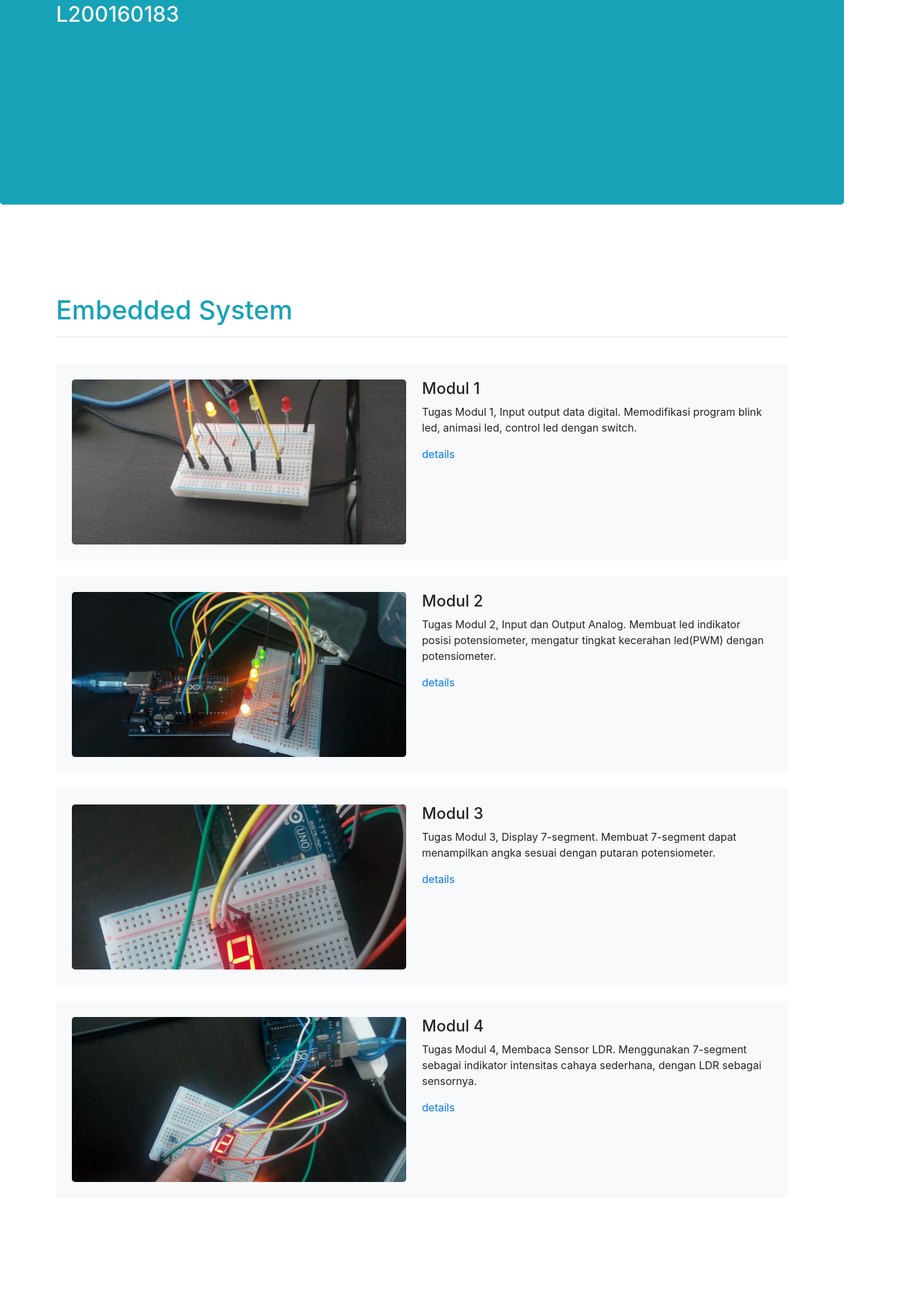
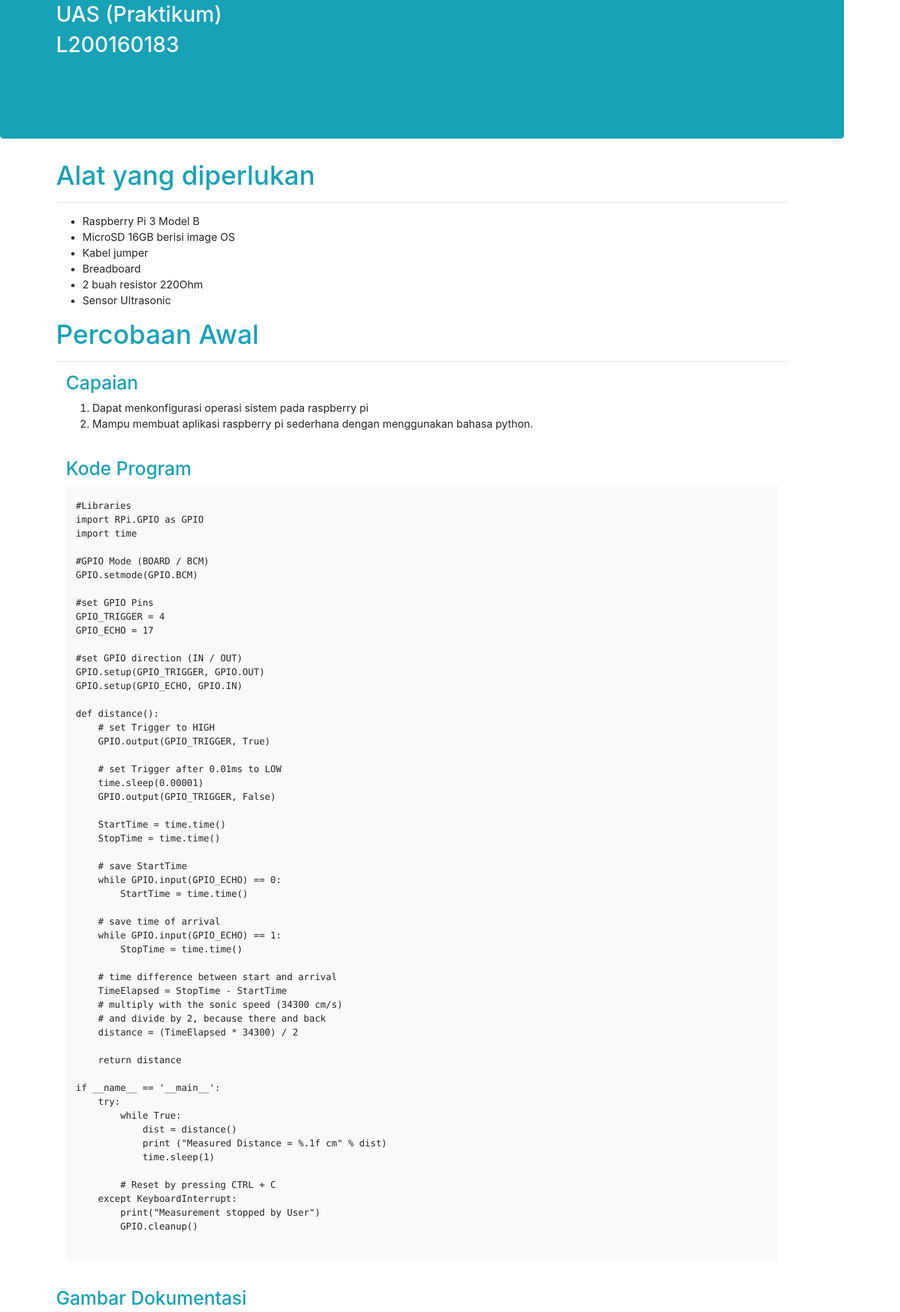
Before and after one commit to L200160183/l200160183.github.io, a plain HTML site: page index.html in a window 1280 px wide. Shown: the part 490-2478 px from the top of the page at 66% size, 1365 px wide, since content can reach past the window. Drawn offline with nearby package versions, Linux system fonts and the light colour scheme.

Commit message:
Add files via upload

```diff
--- a/index.html
+++ b/index.html
@@ -1,14 +1,14 @@
 <!DOCTYPE html>
 
 <head>
-    <title>L200160183</title>
+    <title>Embedded - UAS</title>
     <link rel="stylesheet" href="https://stackpath.bootstrapcdn.com/bootstrap/4.3.1/css/bootstrap.min.css"
         integrity="sha384-ggOyR0iXCbMQv3Xipma34MD+dH/1fQ784/j6cY/iJTQUOhcWr7x9JvoRxT2MZw1T" crossorigin="anonymous">
 </head>
 
 <body>
     <nav class="navbar fixed-top navbar-expand-sm navbar-dark bg-dark">
-        <a class="navbar-brand" href="../">L200160183</a>
+        <a class="navbar-brand" href="../index.html#">L200160183</a>
         <button class="navbar-toggler" type="button" data-toggle="collapse" data-target="#navbarNavDropdown"
             aria-controls="navbarNavDropdown" aria-expanded="false" aria-label="Toggle navigation">
             <span class="navbar-toggler-icon"></span>
@@ -16,140 +16,157 @@
         <div class="collapse navbar-collapse" id="navbarNavDropdown">
             <ul class="navbar-nav ml-auto">
                 <li class="nav-item">
-                    <a class="nav-link" href="#">Home</a>
+                    <a class="nav-link" href="../index.html#">Home</a>
                 </li>
                 <li class="nav-item">
-                    <a class="nav-link" href="#embedded">Embedded System</a>
+                    <a class="nav-link" href="../index.html#embedded">Embedded System</a>
                 </li>
                 <li class="nav-item">
-                    <a class="nav-link" href="#biometrics">Biometrics</a>
+                    <a class="nav-link" href="../index.html#biometrics">Biometrics</a>
                 </li>
                 <li class="nav-item">
-                    <a class="nav-link" href="#comvis">Computer Vision</a>
+                    <a class="nav-link" href="../index.html#comvis">Computer Vision</a>
                 </li>
             </ul>
         </div>
     </nav>
 
-    <div class="jumbotron bg-info text-light" style="height: 100vh;" id="#">
+    <div class="jumbotron bg-info text-light" style="height: 700px;" id="#">
         <div class="container" style="margin-top: 300px">
-            <h1 style="font-size: 80px;">Hello World</h1>
+            <h1 style="font-size: 80px;">Embedded System</h1>
             <hr>
+            <h2>UAS (Praktikum)</h2>
             <h2>L200160183</h2>
         </div>
     </div>
 
-    <!-- embedded -->
-    <br id="embedded">
-    <div>
-        <div class="container" style="margin-top: 80px; margin-bottom: 80px;">
-            <h1 class="text-info">Embedded System</h1>
-            <hr>
+    <div class="container">
+        <h1 class="text-info">Alat yang diperlukan</h1>
+        <hr>
+        <ul>
+            <li>Raspberry Pi 3 Model B</li>
+            <li>MicroSD 16GB berisi image OS</li>
+            <li>Kabel jumper</li>
+            <li>Breadboard</li>
+            <li>2 buah resistor 220Ohm</li>
+            <li>Sensor Ultrasonic</li>
+        </ul>
+
+        <h1 class="text-info">Percobaan Awal</h1>
+        <hr>
+        <div class="container">
+            <h3 class="text-info">Capaian</h3>
+            <ol>
+                <li>Dapat menkonfigurasi operasi sistem pada raspberry pi</li>
+                <li>Mampu membuat aplikasi raspberry pi sederhana dengan menggunakan bahasa python.</li>
+            </ol>
             <br>
-            <!-- embedded modul 1 -->
-            <div class="row no-gutters bg-light position-relative">
-                <div class="col-md-6 mb-md-0 p-md-4">
-                    <img src="embedded/img/m1_t1.jpg" class="w-100 rounded-lg" alt="..." style="object-fit: cover; height: 250px;">
+
+            <h3 class="text-info">Kode Program</h3>
+            <pre class="bg-light container">
+                <code>
+#Libraries
+import RPi.GPIO as GPIO
+import time
+
+#GPIO Mode (BOARD / BCM)
+GPIO.setmode(GPIO.BCM)
+
+#set GPIO Pins
+GPIO_TRIGGER = 4
+GPIO_ECHO = 17
+
+#set GPIO direction (IN / OUT)
+GPIO.setup(GPIO_TRIGGER, GPIO.OUT)
+GPIO.setup(GPIO_ECHO, GPIO.IN)
+
+def distance():
+    # set Trigger to HIGH
+    GPIO.output(GPIO_TRIGGER, True)
+
+    # set Trigger after 0.01ms to LOW
+    time.sleep(0.00001)
+    GPIO.output(GPIO_TRIGGER, False)
+
+    StartTime = time.time()
+    StopTime = time.time()
+
+    # save StartTime
+    while GPIO.input(GPIO_ECHO) == 0:
+        StartTime = time.time()
+
+    # save time of arrival
+    while GPIO.input(GPIO_ECHO) == 1:
+        StopTime = time.time()
+
+    # time difference between start and arrival
+    TimeElapsed = StopTime - StartTime
+    # multiply with the sonic speed (34300 cm/s)
+    # and divide by 2, because there and back
+    distance = (TimeElapsed * 34300) / 2
+
+    return distance
+
+if __name__ == '__main__':
+    try:
+        while True:
+            dist = distance()
+            print ("Measured Distance = %.1f cm" % dist)
+            time.sleep(1)
+
+        # Reset by pressing CTRL + C
+    except KeyboardInterrupt:
+        print("Measurement stopped by User")
+        GPIO.cleanup()
+                </code>
+            </pre>
+        </div>
+        <br>
+
+        <h3 class="text-info">Gambar Dokumentasi</h3>
+        <br>
+        <div class="container">
+            <div id="carouselExampleControls" class="carousel slide" data-ride="carousel">
+                <ol class="carousel-indicators">
+                    <li data-target="#carouselExampleIndicators" data-slide-to="0" class="active"></li>
+                    <li data-target="#carouselExampleIndicators" data-slide-to="1"></li>
+                </ol>
+                <div class="carousel-inner">
+                    <div class="carousel-item active">
+                        <img src="img/IMG_20190701_134217.jpg" class="d-block w-100 bg-secondary"
+                            alt="Rangkaian pada Raspberry Pi [0]" style="height: 500px; object-fit: scale-down">
+                    </div>
+                    <div class="carousel-item">
+                        <img src="img/IMG_20190701_134416.jpg" class="d-block w-100 bg-secondary"
+                            alt="Rangkaian pada Raspberry Pi [1]" style="height: 500px; object-fit: scale-down">
+                    </div>
+                    <div class="carousel-item">
+                        <img src="img/ss_screen.png" class="d-block w-100 bg-secondary"
+                            alt="Screenshot saat program dijalankan di python RPi melalui SSH"
+                            style="height: 500px; object-fit: scale-down">
+                    </div>
                 </div>
-                <div class="col-md-6 position-static p-4 pl-md-0">
-                    <h4 class="mt-0" id="#embedded1">Modul 1</h4>
-                    <p>Tugas Modul 1, Input output data digital. Memodifikasi program blink led, animasi led, control
-                        led dengan switch.</p>
-                    <a href="embedded/modul1.html" class="stretched-link">details</a>
-                </div>
-            </div>
-            <br>
-            <!-- embedded modul 2 -->
-            <div class="row no-gutters bg-light position-relative">
-                <div class="col-md-6 mb-md-0 p-md-4">
-                    <img src="embedded/img/m2_t2.jpg" class="w-100 rounded-lg" alt="..."
-                        style="object-fit: cover; height: 250px;">
-                </div>
-                <div class="col-md-6 position-static p-4 pl-md-0">
-                    <h4 class="mt-0">Modul 2</h4>
-                    <p>Tugas Modul 2, Input dan Output Analog. Membuat led indikator posisi potensiometer, mengatur
-                        tingkat kecerahan led(PWM) dengan potensiometer.</p>
-                    <a href="embedded/modul2.html" class="stretched-link">details</a>
-                </div>
-            </div>
-            <br>
-            <!-- embedded modul 3 -->
-            <div class="row no-gutters bg-light position-relative">
-                <div class="col-md-6 mb-md-0 p-md-4">
-                    <img src="embedded/img/m3_c1_1.jpg" class="w-100 rounded-lg" alt="..."
-                        style="object-fit: cover; height: 250px;">
-                </div>
-                <div class="col-md-6 position-static p-4 pl-md-0">
-                    <h4 class="mt-0">Modul 3</h4>
-                    <p>Tugas Modul 3, Display 7-segment. Membuat 7-segment dapat menampilkan angka sesuai dengan putaran
-                        potensiometer.</p>
-                    <a href="embedded/modul3.html" class="stretched-link">details</a>
-                </div>
-            </div>
-            <br>
-            <!-- embedded modul 4 -->
-            <div class="row no-gutters bg-light position-relative">
-                <div class="col-md-6 mb-md-0 p-md-4">
-                    <img src="embedded/img/m4_t1_0.jpg" class="w-100 rounded-lg" alt="..."
-                        style="object-fit: cover; height: 250px;">
-                </div>
-                <div class="col-md-6 position-static p-4 pl-md-0">
-                    <h4 class="mt-0">Modul 4</h4>
-                    <p>Tugas Modul 4, Membaca Sensor LDR. Menggunakan 7-segment sebagai indikator intensitas cahaya
-                        sederhana, dengan LDR sebagai sensornya.</p>
-                    <a href="embedded/modul4.html" class="stretched-link">details</a>
-                </div>
+                <a class="carousel-control-prev" href="#carouselExampleControls" role="button" data-slide="prev">
+                    <span class="carousel-control-prev-icon" aria-hidden="true"></span>
+                    <span class="sr-only">Previous</span>
+                </a>
+                <a class="carousel-control-next" href="#carouselExampleControls" role="button" data-slide="next">
+                    <span class="carousel-control-next-icon" aria-hidden="true"></span>
+                    <span class="sr-only">Next</span>
+                </a>
             </div>
         </div>
+        <br><br>
+
+        <h3 class="text-info">Video Dokumentasi</h3>
+        <br>
+        <center>
+            <video controls="" style="width: 100vw">
+                <source src="vid/VID_20190701_134327.mp4" type="video/mp4">
+                Your browser does not support the video tag.
+            </video>
+        </center>
     </div>
-
-    <!-- biometrics -->
-    <br id="biometrics">
-    <div>
-        <div class="container" style="margin-top: 80px; margin-bottom: 80px;">
-            <h1 class="text-info">Biometrics</h1>
-            <hr>
-            <br>
-            <!-- tugas biometrics 1 -->
-            <div class="row no-gutters bg-light position-relative">
-                <div class="col-md-6 mb-md-0 p-md-4">
-                    <img src="fingerprint/img/IMG_poincare_enhanced_thinned_minutiae.gif" class="w-100 rounded-lg" alt="comvis_tugas_1"
-                    style="object-fit: cover; height: 250px;">
-                </div>
-                <div class="col-md-6 position-static p-4 pl-md-0">
-                    <h4 class="mt-0">Fingerprint</h4>
-                    <p>Melakukan identifikasi pola fingerprint dengan python 3.7 dan PIL</p>
-                    <a href="fingerprint/index.html" class="stretched-link">details</a>
-                </div>
-            </div>
-            <br>
-        </div>
-    </div>
-
-    <!-- comvis -->
-    <br id="comvis">
-    <div>
-        <div class="container" style="margin-top: 80px; margin-bottom: 80px;">
-            <h1 class="text-info">Computer Vision</h1>
-            <hr>
-            <br>
-            <!-- tugas comvis 1 -->
-            <div class="row no-gutters bg-light position-relative">
-                <div class="col-md-6 mb-md-0 p-md-4">
-                    <img src="comvis/face/-40.png" class="w-100 rounded-lg" alt="comvis_tugas_1">
-                </div>
-                <div class="col-md-6 position-static p-4 pl-md-0">
-                    <h4 class="mt-0">Brightness Effect - Face Detection</h4>
-                    <p>Mengetahui apakah suatu perubahan brightness akan mempengaruhi kecepatan dan deteksi pada wajah.
-                        Menggunakan deteksi Haar Cascade</p>
-                    <a href="comvis/index.html" class="stretched-link">details</a>
-                </div>
-            </div>
-            <br>
-        </div>
-    </div>
-
-
     <script src="https://code.jquery.com/jquery-3.3.1.slim.min.js"
         integrity="sha384-q8i/X+965DzO0rT7abK41JStQIAqVgRVzpbzo5smXKp4YfRvH+8abtTE1Pi6jizo"
         crossorigin="anonymous"></script>
@@ -159,7 +176,6 @@
     <script src="https://stackpath.bootstrapcdn.com/bootstrap/4.3.1/js/bootstrap.min.js"
         integrity="sha384-JjSmVgyd0p3pXB1rRibZUAYoIIy6OrQ6VrjIEaFf/nJGzIxFDsf4x0xIM+B07jRM"
         crossorigin="anonymous"></script>
-    <script src="js/scripts.js"></script>
 </body>
 
 </html>
```
